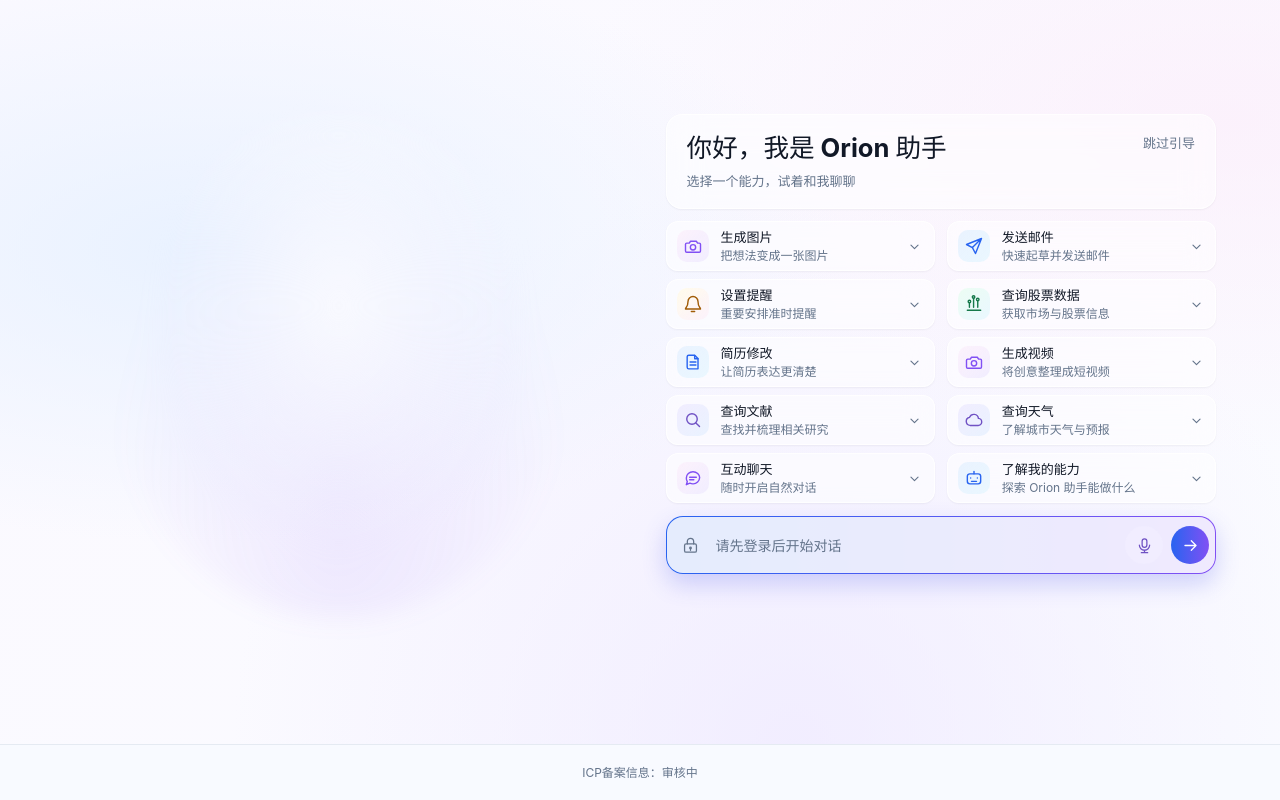
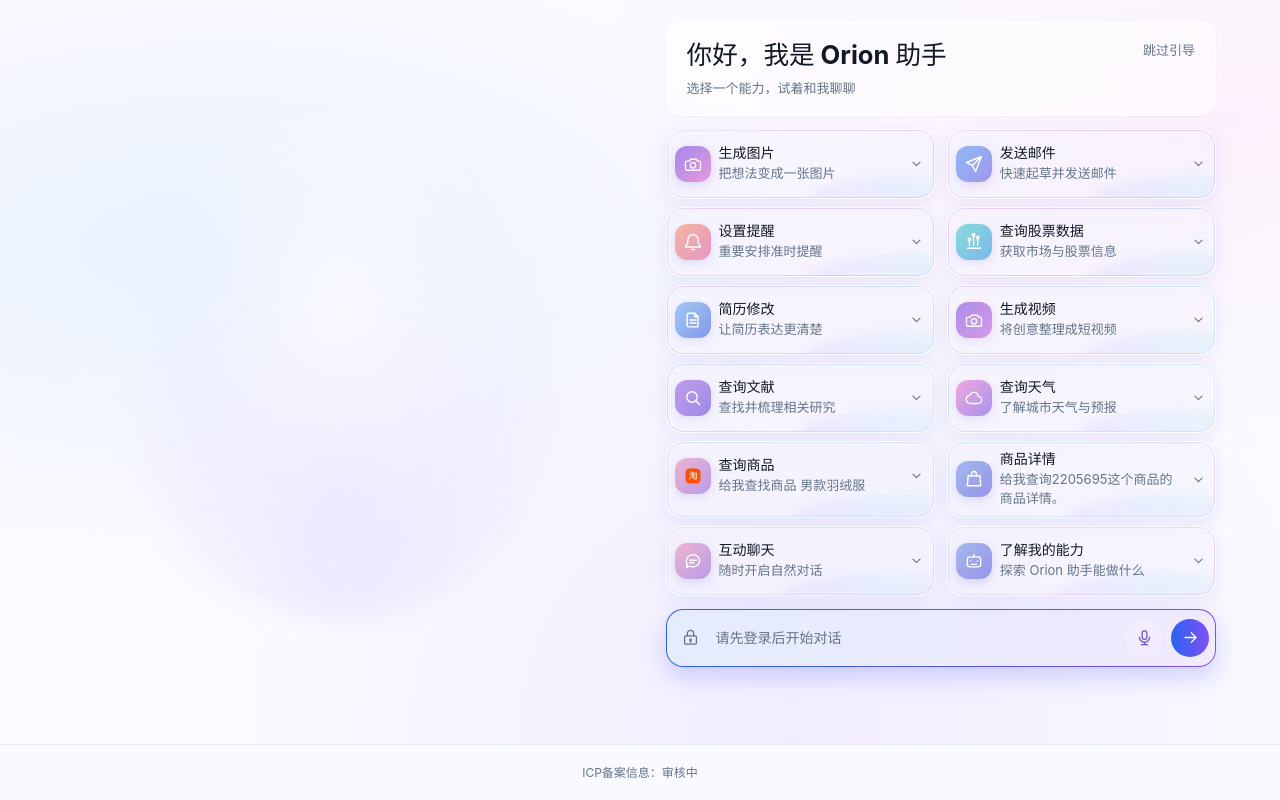
Before and after one commit to zt20001126/OrionAI, a React (Vite) app in the folder frontend/: page /login in a window 1280 px wide. Shown: the part 940-1740 px from the top of the page. Built offline with nearby package versions, Linux system fonts and the light colour scheme; no server answers.

Commit message:
feat:增加选品相关提示词气泡

```diff
--- a/frontend/src/features/auth/components/AuthAssistantShowcase.tsx
+++ b/frontend/src/features/auth/components/AuthAssistantShowcase.tsx
@@ -17,7 +17,6 @@ interface AssistantFeature {
   description: string;
   example: string;
   icon: PlatformIconName;
-  tone: string;
 }
 
 const assistantFeatures: AssistantFeature[] = [
@@ -27,7 +26,6 @@ const assistantFeatures: AssistantFeature[] = [
     description: "把想法变成一张图片",
     example: "帮我生成一张晴天海边的插画",
     icon: "camera",
-    tone: "pink",
   },
   {
     id: "email",
@@ -35,7 +33,6 @@ const assistantFeatures: AssistantFeature[] = [
     description: "快速起草并发送邮件",
     example: "帮我给团队发送本周进度邮件",
     icon: "send",
-    tone: "blue",
   },
   {
     id: "reminder",
@@ -43,7 +40,6 @@ const assistantFeatures: AssistantFeature[] = [
     description: "重要安排准时提醒",
     example: "提醒我明天下午三点开会",
     icon: "bell",
-    tone: "orange",
   },
   {
     id: "stocks",
@@ -51,7 +47,6 @@ const assistantFeatures: AssistantFeature[] = [
     description: "获取市场与股票信息",
     example: "查询今天沪深 300 指数表现",
     icon: "data",
-    tone: "teal",
   },
   {
     id: "resume",
@@ -59,7 +54,6 @@ const assistantFeatures: AssistantFeature[] = [
     description: "让简历表达更清楚",
     example: "帮我优化这段项目经历",
     icon: "document",
-    tone: "blue",
   },
   {
     id: "video",
@@ -67,7 +61,6 @@ const assistantFeatures: AssistantFeature[] = [
     description: "将创意整理成短视频",
     example: "为这段产品介绍生成一个短视频",
     icon: "camera",
-    tone: "pink",
   },
   {
     id: "literature",
@@ -75,7 +68,6 @@ const assistantFeatures: AssistantFeature[] = [
     description: "查找并梳理相关研究",
     example: "查找大模型智能体的相关论文",
     icon: "search",
-    tone: "purple",
   },
   {
     id: "weather",
@@ -83,7 +75,20 @@ const assistantFeatures: AssistantFeature[] = [
     description: "了解城市天气与预报",
     example: "查一下明天北京的天气",
     icon: "cloud",
-    tone: "purple",
+  },
+  {
+    id: "products",
+    title: "查询商品",
+    description: "给我查找商品 男款羽绒服",
+    example: "给我查找商品 男款羽绒服",
+    icon: "taobao",
+  },
+  {
+    id: "product-detail",
+    title: "商品详情",
+    description: "给我查询2205695这个商品的商品详情。",
+    example: "给我查询2205695这个商品的商品详情。",
+    icon: "package",
   },
   {
     id: "chat",
@@ -91,7 +96,6 @@ const assistantFeatures: AssistantFeature[] = [
     description: "随时开启自然对话",
     example: "和我聊聊最近的学习计划",
     icon: "sessions",
-    tone: "pink",
   },
   {
     id: "capabilities",
@@ -99,7 +103,6 @@ const assistantFeatures: AssistantFeature[] = [
     description: "探索 Orion 助手能做什么",
     example: "你可以帮我完成哪些事情？",
     icon: "assistant",
-    tone: "blue",
   },
 ];
 
@@ -171,7 +174,7 @@ export function AuthAssistantShowcase({ onRequireAuth }: AuthAssistantShowcasePr
                       onClick={() => setExpandedFeature(isExpanded ? null : feature.id)}
                       type="button"
                     >
-                      <span className={`auth-assistant-feature__icon is-${feature.tone}`}>
+                      <span className="auth-assistant-feature__icon">
                         <PlatformIcon name={feature.icon} size={20} />
                       </span>
                       <span className="auth-assistant-feature__copy">
--- a/frontend/src/features/auth/components/auth-assistant-showcase.css
+++ b/frontend/src/features/auth/components/auth-assistant-showcase.css
@@ -236,38 +236,87 @@
 }
 
 .auth-assistant-feature {
+  position: relative;
+  isolation: isolate;
   min-width: 0;
   overflow: hidden;
-  border: 1px solid color-mix(in srgb, var(--color-surface) 78%, transparent);
-  border-radius: var(--radius-card);
-  background: color-mix(in srgb, var(--color-surface) 54%, transparent);
-  box-shadow: var(--shadow-subtle);
-  backdrop-filter: blur(14px);
+  border: 1px solid rgb(255 255 255 / 68%);
+  border-radius: var(--radius-panel);
+  background: rgb(245 242 255 / 48%);
+  box-shadow: 0 5px 18px rgb(100 99 200 / 10%);
+  backdrop-filter: blur(12px);
   transition:
     border-color var(--motion-normal),
     box-shadow var(--motion-normal),
     transform var(--motion-normal);
+  animation: auth-feature-card-in 450ms ease-out backwards;
+  animation-delay: calc(var(--feature-index, 0) * 70ms);
+}
+
+.auth-assistant-feature::before,
+.auth-assistant-feature::after {
+  position: absolute;
+  z-index: -1;
+  pointer-events: none;
+  content: "";
+}
+
+.auth-assistant-feature::before {
+  inset: 0;
+  padding: 1px;
+  border-radius: inherit;
+  background: linear-gradient(110deg, #c5a7f5, #a2c9fa, #a9e6ee, #dcb4f3, #c5a7f5);
+  background-size: 300% 100%;
+  mask: linear-gradient(#000 0 0) content-box, linear-gradient(#000 0 0);
+  mask-composite: exclude;
+  opacity: 0.45;
+  animation: auth-feature-border-flow 7s linear infinite;
+  animation-delay: calc(var(--feature-index, 0) * -300ms);
+  transition: opacity 300ms ease;
+}
+
+.auth-assistant-feature::after {
+  right: -20%;
+  bottom: -35px;
+  width: 80%;
+  height: 58px;
+  border-radius: 50%;
+  background: linear-gradient(110deg, rgb(202 172 248 / 35%), rgb(164 226 244 / 35%), rgb(239 188 234 / 35%));
+  filter: blur(5px);
+  opacity: 0.55;
+  animation: auth-feature-wave 6s ease-in-out infinite alternate;
+  animation-delay: calc(var(--feature-index, 0) * -300ms);
+  transition: opacity 300ms ease;
 }
 
 .auth-assistant-feature:hover,
 .auth-assistant-feature.is-expanded {
-  border-color: var(--color-brand-line);
-  box-shadow: var(--shadow-card-hover);
+  border-color: #ffffff;
+  background: rgb(210 202 255 / 78%);
 }
 
 .auth-assistant-feature:hover {
-  transform: translateY(-1px);
+  transform: translateY(-4px);
+  box-shadow: 0 10px 24px rgb(100 99 200 / 22%);
+}
+
+.auth-assistant-feature:hover::before {
+  opacity: 1;
+}
+
+.auth-assistant-feature:hover::after {
+  opacity: 0.9;
 }
 
 .auth-assistant-feature__toggle {
   display: grid;
   width: 100%;
   min-width: 0;
-  min-height: 48px;
-  grid-template-columns: 34px minmax(0, 1fr) 18px;
+  min-height: 68px;
+  grid-template-columns: 36px minmax(0, 1fr) 18px;
   align-items: center;
-  gap: 10px;
-  padding: 6px 10px;
+  gap: var(--space-2);
+  padding: var(--space-2);
   border: 0;
   color: inherit;
   background: transparent;
@@ -277,9 +326,14 @@
 
 .auth-assistant-feature__icon {
   display: grid;
-  width: 32px;
-  height: 32px;
-  border-radius: 10px;
+  width: 36px;
+  height: 36px;
+  border-radius: var(--radius-card);
+  color: #ffffff;
+  background: linear-gradient(135deg, var(--feature-icon-start), var(--feature-icon-end));
+  box-shadow: 0 4px 12px rgb(135 120 218 / 25%);
+  animation: auth-feature-icon-glow 3.6s ease-in-out infinite alternate;
+  animation-delay: calc(var(--feature-index, 0) * -300ms);
   place-items: center;
 }
 
@@ -290,56 +344,39 @@
   stroke-width: 1.7;
 }
 
-.auth-assistant-feature__icon.is-pink {
-  color: var(--color-secondary);
-  background: linear-gradient(140deg, var(--auth-page-pink), var(--color-agent-icon));
-}
-
-.auth-assistant-feature__icon.is-blue {
-  color: var(--color-brand);
-  background: linear-gradient(140deg, var(--auth-page-blue), var(--color-tool-icon));
-}
-
-.auth-assistant-feature__icon.is-orange {
-  color: var(--color-warning);
-  background: linear-gradient(140deg, var(--color-warning-soft), var(--auth-page-pink));
-}
-
-.auth-assistant-feature__icon.is-teal {
-  color: var(--color-success);
-  background: linear-gradient(140deg, var(--color-success-soft), var(--color-tool-icon));
-}
-
-.auth-assistant-feature__icon.is-purple {
-  color: var(--color-agent-icon-ink);
-  background: linear-gradient(140deg, var(--color-agent-icon), var(--auth-page-blue));
-}
-
 .auth-assistant-feature__copy {
   display: grid;
   min-width: 0;
   gap: 2px;
 }
 
-.auth-assistant-feature__copy strong,
-.auth-assistant-feature__copy > span {
-  overflow: hidden;
-  text-overflow: ellipsis;
-  white-space: nowrap;
-}
-
 .auth-assistant-feature__copy strong {
   color: var(--color-text);
-  font-size: var(--font-size-sm);
+  font-size: var(--font-size-md);
   font-weight: 650;
   line-height: var(--line-height-tight);
+  white-space: nowrap;
 }
 
 .auth-assistant-feature__copy > span {
   color: var(--color-text-tertiary);
-  font-size: var(--font-size-xs);
-  line-height: var(--line-height-tight);
+  font-size: var(--font-size-sm);
+  line-height: var(--line-height-normal);
+  overflow-wrap: anywhere;
 }
+
+.auth-assistant-feature:nth-child(1) { --feature-index: 0; --feature-icon-start: #a487ed; --feature-icon-end: #e699dd; }
+.auth-assistant-feature:nth-child(2) { --feature-index: 1; --feature-icon-start: #8ebaf2; --feature-icon-end: #a295ed; }
+.auth-assistant-feature:nth-child(3) { --feature-index: 2; --feature-icon-start: #f4b69f; --feature-icon-end: #e795c4; }
+.auth-assistant-feature:nth-child(4) { --feature-index: 3; --feature-icon-start: #8adbdc; --feature-icon-end: #79b8eb; }
+.auth-assistant-feature:nth-child(5) { --feature-index: 4; --feature-icon-start: #a2c8f5; --feature-icon-end: #8199e9; }
+.auth-assistant-feature:nth-child(6) { --feature-index: 5; --feature-icon-start: #ad8eea; --feature-icon-end: #d498e6; }
+.auth-assistant-feature:nth-child(7) { --feature-index: 6; --feature-icon-start: #c19ced; --feature-icon-end: #9d8be5; }
+.auth-assistant-feature:nth-child(8) { --feature-index: 7; --feature-icon-start: #f0a8de; --feature-icon-end: #a892ed; }
+.auth-assistant-feature:nth-child(9) { --feature-index: 8; --feature-icon-start: #efb4cf; --feature-icon-end: #b79ce9; }
+.auth-assistant-feature:nth-child(10) { --feature-index: 9; --feature-icon-start: #a1b9ef; --feature-icon-end: #9993e8; }
+.auth-assistant-feature:nth-child(11) { --feature-index: 10; --feature-icon-start: #efb4cf; --feature-icon-end: #b79ce9; }
+.auth-assistant-feature:nth-child(12) { --feature-index: 11; --feature-icon-start: #a1b9ef; --feature-icon-end: #9993e8; }
 
 .auth-assistant-feature__chevron {
   display: grid;
@@ -496,6 +533,25 @@
   }
 }
 
+@keyframes auth-feature-card-in {
+  from { opacity: 0; transform: translateY(10px); }
+  to { opacity: 1; transform: translateY(0); }
+}
+
+@keyframes auth-feature-border-flow {
+  to { background-position: 300% 0; }
+}
+
+@keyframes auth-feature-wave {
+  from { transform: translateX(-15%); }
+  to { transform: translateX(15%); }
+}
+
+@keyframes auth-feature-icon-glow {
+  from { box-shadow: 0 3px 9px rgb(135 120 218 / 18%); }
+  to { box-shadow: 0 5px 16px rgb(135 120 218 / 38%); }
+}
+
 @keyframes auth-composer-glow {
   50% {
     box-shadow: var(--auth-submit-shadow-hover);
@@ -587,7 +643,7 @@
   }
 
   .auth-assistant-feature__toggle {
-    min-height: 46px;
+    min-height: 68px;
   }
 
   .auth-assistant-feature__details {
@@ -598,7 +654,11 @@
 @media (prefers-reduced-motion: reduce) {
   .auth-scroll-cue__ring svg,
   .auth-home-screen .auth-card.is-auth-highlighted,
+  .auth-assistant-feature,
   .auth-assistant-feature__details,
+  .auth-assistant-feature::before,
+  .auth-assistant-feature::after,
+  .auth-assistant-feature__icon,
   .auth-assistant-composer {
     animation: none;
   }
--- a/frontend/src/features/digital-human/components/DigitalHumanWelcome.tsx
+++ b/frontend/src/features/digital-human/components/DigitalHumanWelcome.tsx
@@ -11,6 +11,8 @@ const suggestions: { title: string; prompt: string; icon: PlatformIconName }[] =
   { title: "生成视频", prompt: "帮我生成一个视频", icon: "camera" },
   { title: "查询文献", prompt: "帮我查找关于目标检测的文献", icon: "search" },
   { title: "查询天气", prompt: "帮我查一下北京今天的天气", icon: "cloud" },
+  { title: "查询商品", prompt: "给我查找商品 男款羽绒服", icon: "taobao" },
+  { title: "商品详情", prompt: "给我查询2205695这个商品的商品详情。", icon: "package" },
   { title: "互动聊天", prompt: "陪我聊聊天", icon: "message" },
   { title: "了解我的能力", prompt: "你都有哪些能力？", icon: "assistant" },
 ];
--- a/frontend/src/features/digital-human/digitalHuman.css
+++ b/frontend/src/features/digital-human/digitalHuman.css
@@ -345,6 +345,8 @@
 .digital-human-welcome__item:nth-child(8) { --card-index: 7; --icon-start: #f0a8de; --icon-end: #a892ed; }
 .digital-human-welcome__item:nth-child(9) { --card-index: 8; --icon-start: #efb4cf; --icon-end: #b79ce9; }
 .digital-human-welcome__item:nth-child(10) { --card-index: 9; --icon-start: #a1b9ef; --icon-end: #9993e8; }
+.digital-human-welcome__item:nth-child(11) { --card-index: 10; --icon-start: #efb4cf; --icon-end: #b79ce9; }
+.digital-human-welcome__item:nth-child(12) { --card-index: 11; --icon-start: #a1b9ef; --icon-end: #9993e8; }
 
 .digital-human-welcome__item:focus-visible,
 .digital-human-welcome__skip:focus-visible {
--- a/frontend/src/features/platform/PlatformIcon.tsx
+++ b/frontend/src/features/platform/PlatformIcon.tsx
@@ -10,6 +10,8 @@ export type PlatformIconName =
   | "search"
   | "bell"
   | "cloud"
+  | "taobao"
+  | "package"
   | "crown"
   | "check"
   | "more"
@@ -113,6 +115,29 @@ export function PlatformIcon({ name, size = 20 }: PlatformIconProps) {
       )}
       {name === "cloud" && (
         <path d="M7.2 18.5h9.6a4.2 4.2 0 0 0 .5-8.4 5.5 5.5 0 0 0-10.6-1.3 4.9 4.9 0 0 0 .5 9.7Z" />
+      )}
+      {name === "taobao" && (
+        <>
+          <rect x="3" y="3" width="18" height="18" rx="5" fill="#ff5000" stroke="none" />
+          <text
+            x="12"
+            y="16"
+            fill="#ffffff"
+            fontFamily="Arial, sans-serif"
+            fontSize="11"
+            fontWeight="700"
+            stroke="none"
+            textAnchor="middle"
+          >
+            淘
+          </text>
+        </>
+      )}
+      {name === "package" && (
+        <>
+          <path d="M5 8h14l1 12H4L5 8Z" />
+          <path d="M9 9V6a3 3 0 0 1 6 0v3" />
+        </>
       )}
       {name === "crown" && (
         <>
--- a/frontend/src/i18n/messages.ts
+++ b/frontend/src/i18n/messages.ts
@@ -44,6 +44,10 @@ const catalogs: Record<string, MessageMap> = {
     查找大模型智能体的相关论文: "Find papers about large language model agents",
     了解城市天气与预报: "Check city weather and forecasts",
     查一下明天北京的天气: "Check tomorrow's weather in Beijing",
+    查询商品: "Search products",
+    "给我查找商品 男款羽绒服": "Find men's down jackets",
+    商品详情: "Product details",
+    "给我查询2205695这个商品的商品详情。": "Show me the details for product 2205695",
     随时开启自然对话: "Start a natural conversation anytime",
     和我聊聊最近的学习计划: "Talk with me about my recent study plan",
     "探索 Orion 助手能做什么": "Explore what Orion Assistant can do",
```
